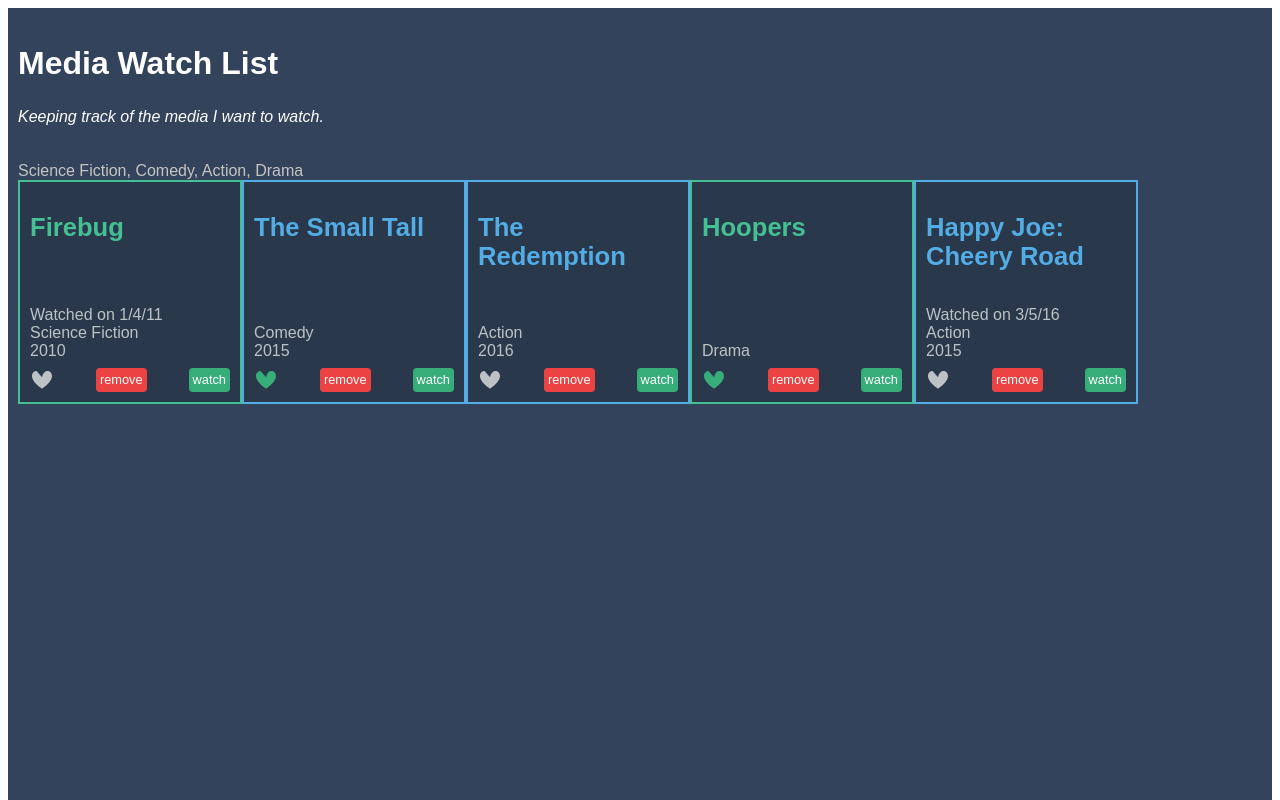
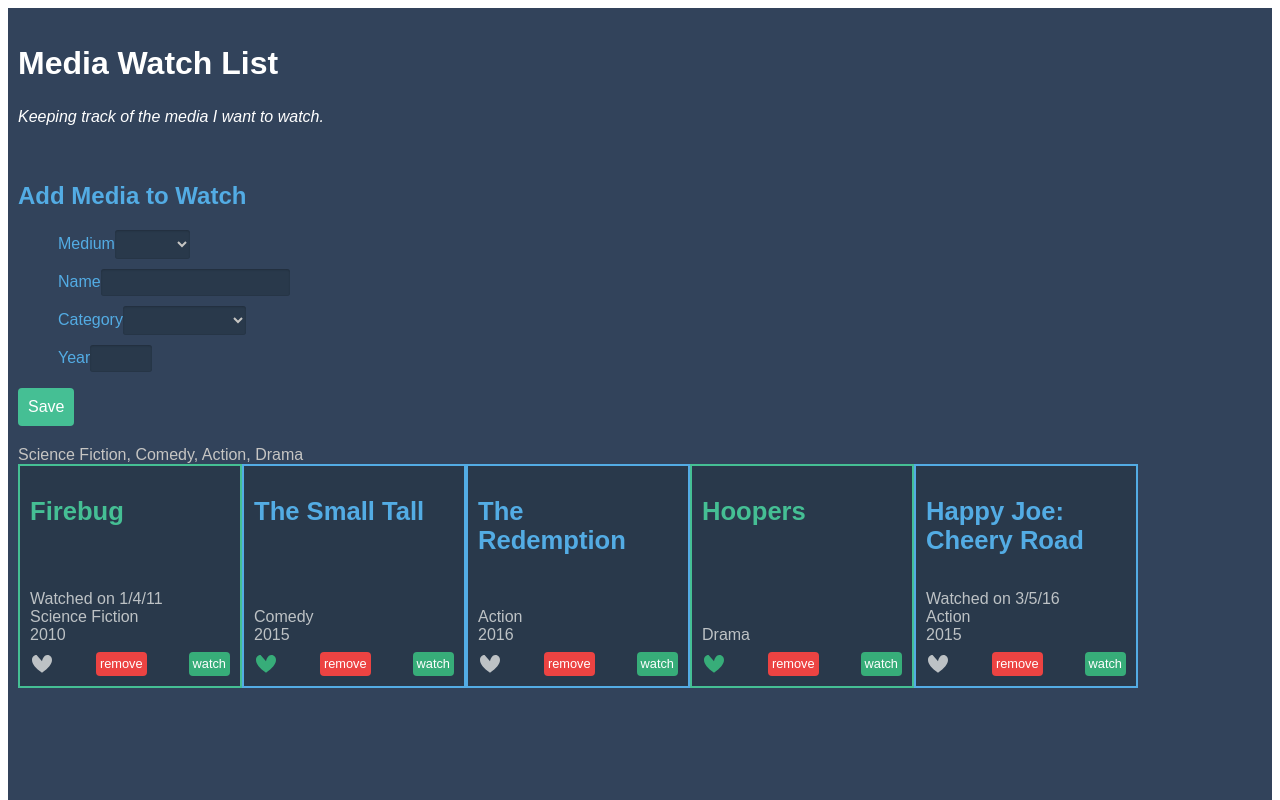
Before and after one commit to dmaharana/angular2-essential-training-updated, an Angular app: page / in a window 1280 px wide. Shown: the top 800 px of the page. Built offline with nearby package versions, Linux system fonts and the light colour scheme.

Commit message:
working code after chapter 4-02 angular forms with template driven approach

```diff
--- a/src/app/app.component.html
+++ b/src/app/app.component.html
@@ -3,5 +3,6 @@
     <h1>Media Watch List</h1>
     <p class="description">Keeping track of the media I want to watch.</p>
   </header>
+  <app-media-item-form></app-media-item-form>
   <app-media-item-list></app-media-item-list>
 </section>
--- /dev/null
+++ b/src/app/media-item-form/media-item-form.component.css
@@ -0,0 +1,52 @@
+:host {
+  display: block;
+  padding: 10px;
+}
+ul {
+  list-style-type: none;
+}
+ul li {
+  margin: 10px 0;
+}
+header, label {
+  color: #53ace4;
+}
+input, select {
+  background-color: #29394b;
+  color: #c6c5c3;
+  border-radius: 3px;
+  border: none;
+  box-shadow: 0 1px 2px rgba(0,0,0,0.2) inset, 0 -1px 0 rgba(0,0,0,0.05) inset;
+  border-color: #53ace4;
+  padding: 6px;
+}
+.ng-invalid:not(.ng-pristine):not(.required-invalid) {
+  border: 1px solid #d93a3e;
+}
+input[required].ng-invalid {
+  border-right: 5px solid #d93a3e;
+}
+input[required]:not(.required-invalid),
+input[required].ng-invalid:not(.required-invalid) {
+  border-right: 5px solid #37ad79;
+}
+.error {
+  color: #d93a3e;
+}
+#year {
+  width: 50px;
+}
+button[type=submit] {
+  background-color: #45bf94;
+  border: 0;
+  padding: 10px;
+  font-size: 1em;
+  border-radius: 4px;
+  color: #ffffff;
+  cursor: pointer;
+}
+button[type=submit]:disabled {
+  background-color: #333;
+  color: #666;
+  cursor: default;
+}
--- /dev/null
+++ b/src/app/media-item-form/media-item-form.component.html
@@ -0,0 +1,36 @@
+<header>
+  <h2>Add Media to Watch</h2>
+</header>
+<form
+  #mediaItemForm="ngForm"
+  (ngSubmit)="onSubmit(mediaItemForm.value)">
+  <ul>
+    <li>
+      <label for="medium">Medium</label>
+      <select name="medium" id="medium" ngModel>
+        <option value="Movies">Movies</option>
+        <option value="Series">Series</option>
+      </select>
+    </li>
+    <li>
+      <label for="name">Name</label>
+      <input type="text" name="name" id="name" ngModel>
+    </li>
+    <li>
+      <label for="category">Category</label>
+      <select name="category" id="category" ngModel>
+        <option value="Action">Action</option>
+        <option value="Science Fiction">Science Fiction</option>
+        <option value="Comedy">Comedy</option>
+        <option value="Drama">Drama</option>
+        <option value="Horror">Horror</option>
+        <option value="Romance">Romance</option>
+      </select>
+    </li>
+    <li>
+      <label for="year">Year</label>
+      <input type="text" name="year" id="year" maxlength="4" ngModel>
+    </li>
+  </ul>
+  <button type="submit">Save</button>
+</form>
--- /dev/null
+++ b/src/app/media-item-form/media-item-form.component.ts
@@ -0,0 +1,18 @@
+import { Component, OnInit } from '@angular/core';
+
+@Component({
+  selector: 'app-media-item-form',
+  templateUrl: './media-item-form.component.html',
+  styleUrls: ['./media-item-form.component.css']
+})
+export class MediaItemFormComponent implements OnInit {
+
+  onSubmit(mediaItem) {
+    console.log(mediaItem);
+  }
+  constructor() { }
+
+  ngOnInit() {
+  }
+
+}
```
Also changed, not shown: src/app/app.module.ts (+6 -2 lines), 1 other file (tests, documents, lock files or other folders).
